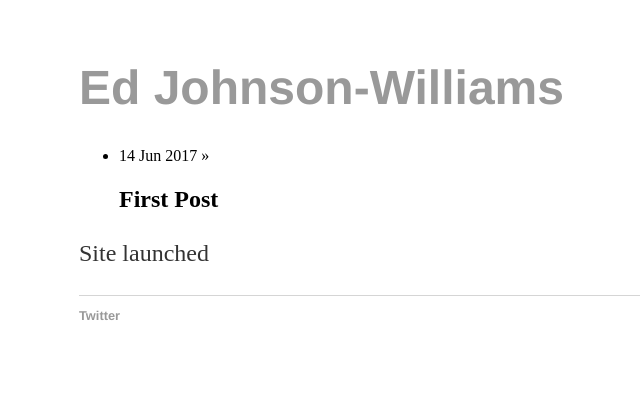
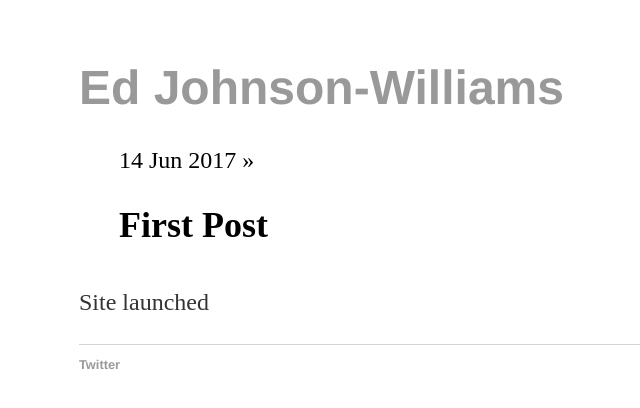
Before and after one commit to edjw/edjw.github.io, a Jekyll site: the page built from _posts/2017-06-14-launch.md, in a window 1280 px wide. Shown: the top 408 px of the page, without its empty margins (113-753 px from the left). Built offline with Jekyll 4.4.1, drawn with Linux system fonts in a browser that asks for light colours.

Commit message:
Create post.html

```diff
--- a/_layouts/post.html
+++ b/_layouts/post.html
@@ -1,7 +1,7 @@
 ---
 layout: default
 ---
-<ul><li><span>{{ page.date | date_to_string }}</span> » <h2>{{ page.title }}</h2></li></ul>
+<ul class="posts"><li><span>{{ page.date | date_to_string }}</span> » <h2>{{ page.title }}</h2></li></ul>
 
 <div class="post">
   {{ content }}
```
